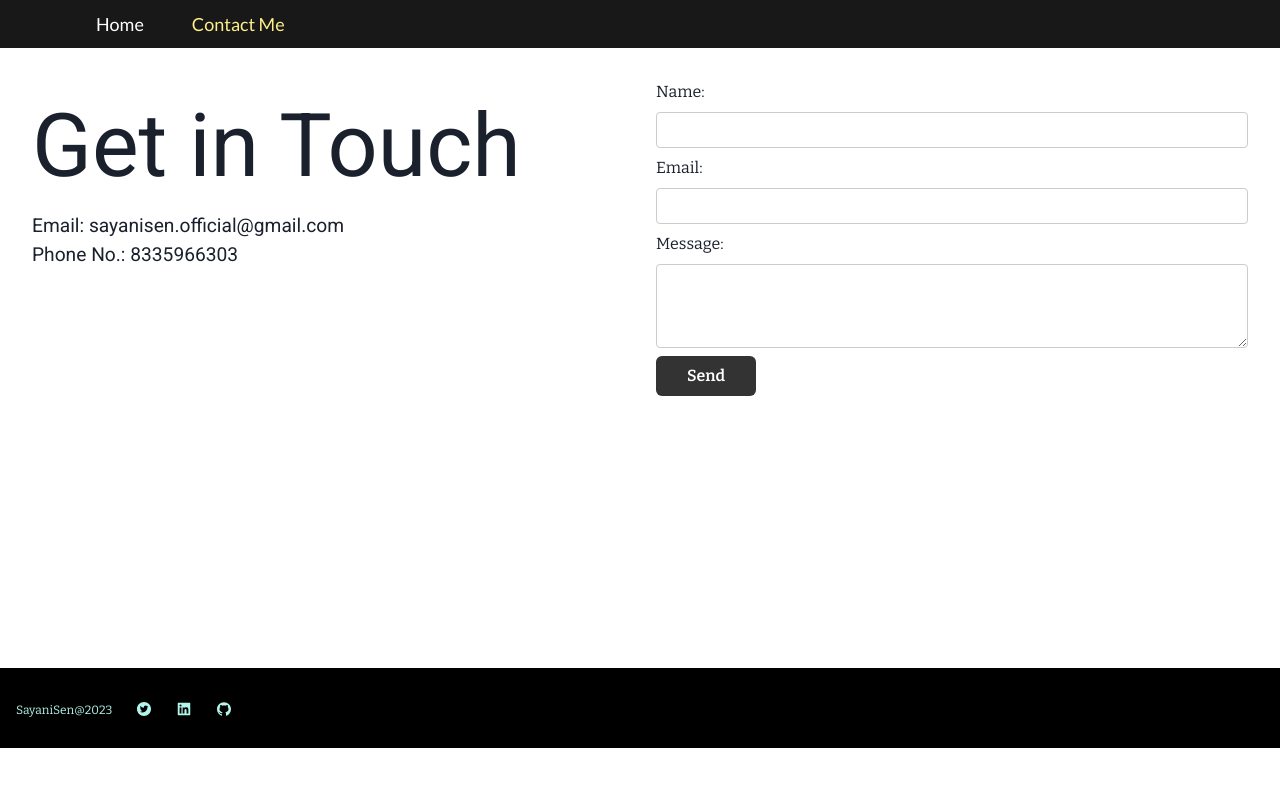
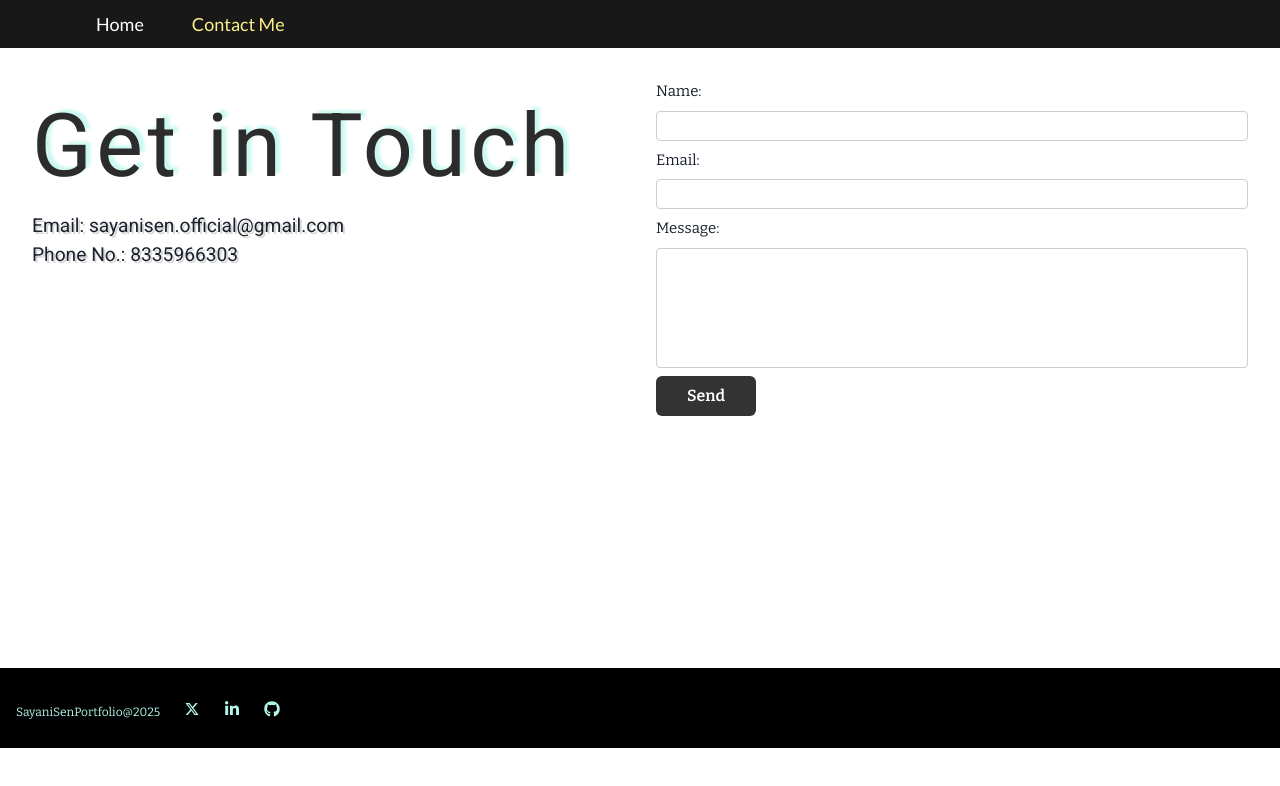
Before and after one commit to SayaniSen2022/MyPortfolio, a React (Vite) app: page /contact in a window 1280 px wide. Shown: the top 786 px of the page. Built offline with nearby package versions, Linux system fonts and the light colour scheme.

Commit message:
changed contact

```diff
--- a/package.json
+++ b/package.json
@@ -17,7 +17,7 @@
     "framer-motion": "^10.12.4",
     "react": "^18.2.0",
     "react-dom": "^18.2.0",
-    "react-icons": "^4.8.0",
+    "react-icons": "^5.5.0",
     "react-router-dom": "^6.10.0"
   },
   "devDependencies": {
--- a/src/components/Contact.jsx
+++ b/src/components/Contact.jsx
@@ -27,7 +27,14 @@ const Contact = () => {
     } else if (!/\S+@\S+\.\S+/.test(email)) {
       newErrors.email = 'Email is invalid';
     }
-    if (!message.trim()) newErrors.message = 'Message is required';
+    if (!message.trim()){
+      newErrors.message = 'Message is required';
+    } else{
+      const wordCount = message.trim().split(/\s+/).length;
+      if(wordCount > 100){
+        newErrors.message = `Message exceeds 100 words limit (currently ${wordCount}).`
+      }
+    }
     return newErrors;
   };
 
@@ -56,7 +63,7 @@ const Contact = () => {
   return (
     <div className='outer-container'>
       <div className='con-left'>
-        <p>Get in Touch</p>
+        <p className='touch-head'>Get in Touch</p>
         <div className='contact-me'>
           <p>Email: sayanisen.official@gmail.com</p>
           <p>Phone No.: 8335966303</p>
@@ -88,7 +95,9 @@ const Contact = () => {
           <label htmlFor='message'> Message: </label>
           <textarea
               name='message'
-              rows='3'
+              rows='6'
+              cols='3'
+              style={{resize: 'none'}}
               value={formData.message}
               onChange={handleChange}
               id="message"
--- a/src/index.css
+++ b/src/index.css
@@ -39,8 +39,12 @@ input:-webkit-autofill:active {
   flex: 1;
   text-align: left;
 }
-.con-left p{font-family: "Roboto", sans-serif;font-size: 5.5rem;}
-.contact-me p{font-family: "Roboto", sans-serif;font-size: 1.2rem;}
+.touch-head{font-family: "Roboto", sans-serif;font-size: 5.5rem;color: #2c2c2c;
+    letter-spacing: .05em;
+    text-shadow: 5px -3px 3px rgba(178,245,234,0.66);
+    /* text-shadow: 4px 4px 0px #d5d5d5, 7px 7px 0px rgba(0, 0, 0, 0.2); */
+  }
+.contact-me p{font-family: "Roboto", sans-serif;font-size: 1.2rem;  text-shadow: .1em .1em 0 #d5d5d5;}
 .con-right {
   flex: 1;
 }
@@ -51,10 +55,12 @@ input:-webkit-autofill:active {
   gap: 0.5rem;
 }
 
+.contact-form label{font-size: 15px;}
+
 .contact-form input,
 .contact-form textarea {
   padding: 5px;
-  font-size: 1rem;
+  font-size: 12px;
   border: 1px solid #ccc;
   border-radius: 4px;
   outline: none;
--- a/src/utilities/Footer.jsx
+++ b/src/utilities/Footer.jsx
@@ -1,11 +1,9 @@
 import React from "react";
 import { Box, Text, HStack, Link } from "@chakra-ui/react";
 import { Icon } from "@chakra-ui/icons";
-import {
-  AiFillTwitterCircle,
-  AiFillLinkedin,
-  AiFillGithub,
-} from "react-icons/ai";
+import { RiTwitterXFill } from "react-icons/ri";
+import { FaGithub } from "react-icons/fa";
+import { FaLinkedinIn } from "react-icons/fa6";
 import "./Footer.css";
 
 const Footer = () => {
@@ -13,13 +11,13 @@ const Footer = () => {
     <div className="footer-section">
       <HStack spacing={6}>
         <Box>
-          <Text fontSize="xs" pt="1">
-            SayaniSen@2023
+          <Text fontSize="xs" pt="2">
+            SayaniSenPortfolio@2025
           </Text>
         </Box>
         <Box className="social-icons twitter">
           <Link href="https://twitter.com/sayani___" target="_blank">
-            <Icon as={AiFillTwitterCircle} />
+            <Icon as={RiTwitterXFill} />
           </Link>
         </Box>
         <Box className="social-icons linkedin">
@@ -27,12 +25,12 @@ const Footer = () => {
             href="https://www.linkedin.com/in/sayani-sen-535749147/"
             target="_blank"
           >
-            <Icon as={AiFillLinkedin} />
+            <Icon as={FaLinkedinIn} />
           </Link>
         </Box>
         <Box className="social-icons github">
           <Link href="https://github.com/SayaniSen2022" target="_blank">
-            <Icon as={AiFillGithub} />
+            <Icon as={FaGithub} />
           </Link>
         </Box>
       </HStack>
```
Also changed, not shown: 1 other file (tests, documents, lock files or other folders).
